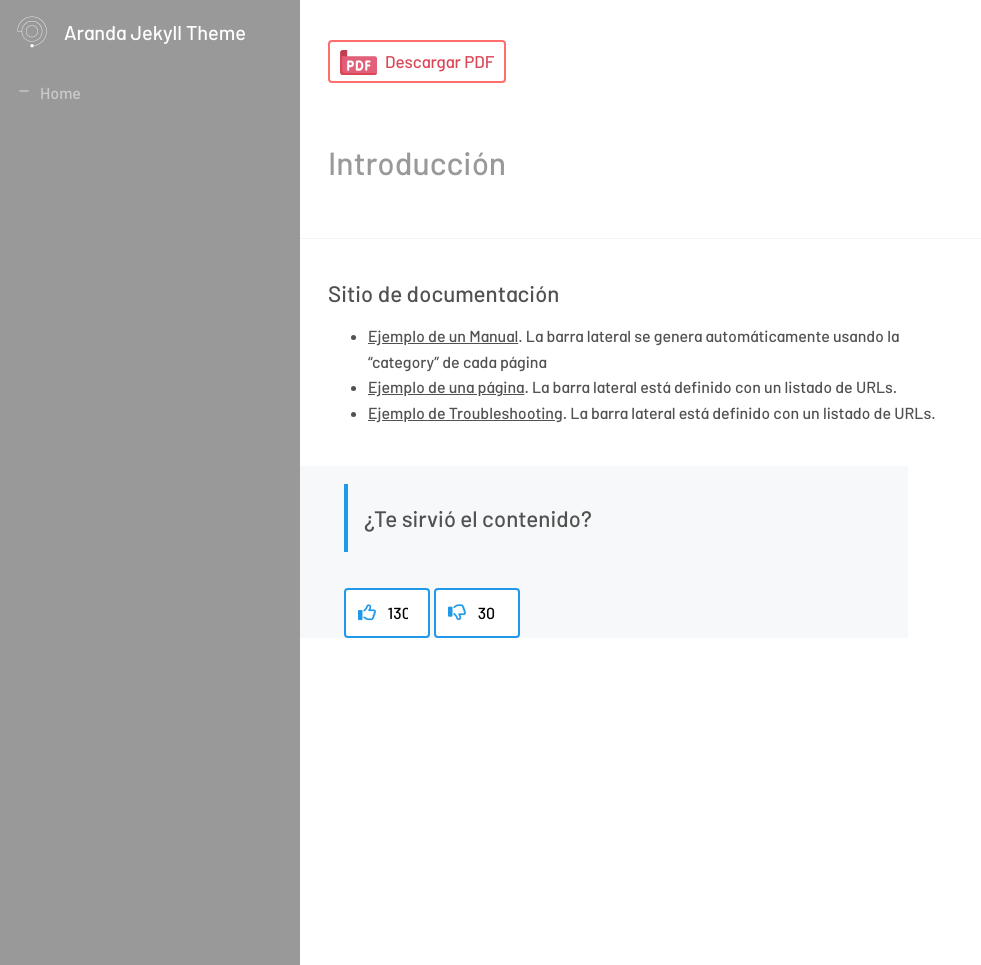
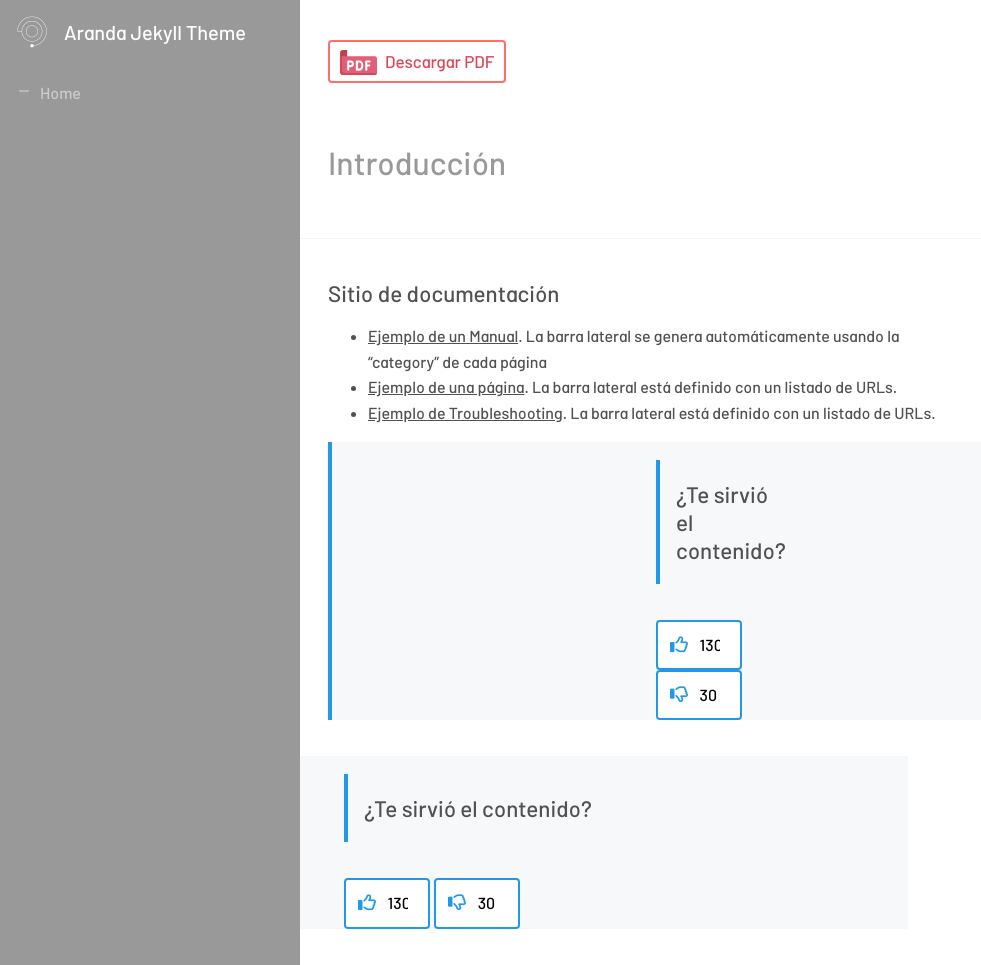
Before and after one commit to Nats85/Manuales-Aranda-Apis, a Jekyll site: the page built from index.md, in a window 1280 px wide and 965 px high. Shown: the whole window, without its empty margins (0-981 px from the left). Built offline with Jekyll 4.4.1, drawn with Linux system fonts in a browser that asks for light colours; nearby versions of some CDN libraries.

Commit message:
Update doc.html

```diff
--- a/_layouts/doc.html
+++ b/_layouts/doc.html
@@ -62,7 +62,10 @@ layout: default
 </header>
 
 <article id="documentationArea" class="sg_doc">
-    <div class="sg_contain" id="article-content">{{ content }}</div>
+
+    <div class="sg_contain" id="article-content">{{ content }}
+        {% include vote_count.html %}
+    </div>
 
 </article>
 
```
